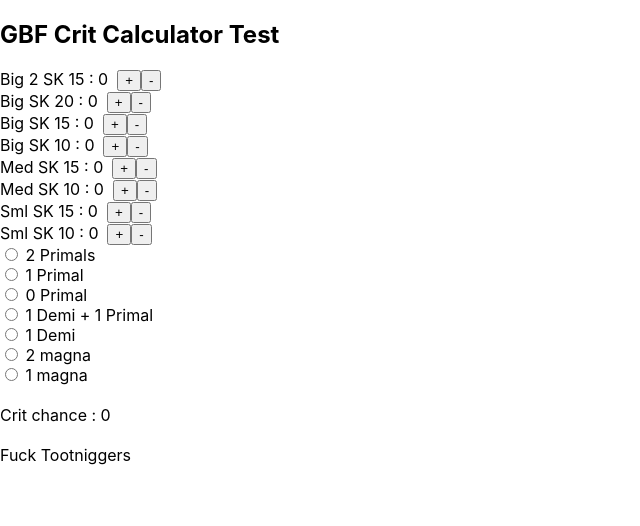
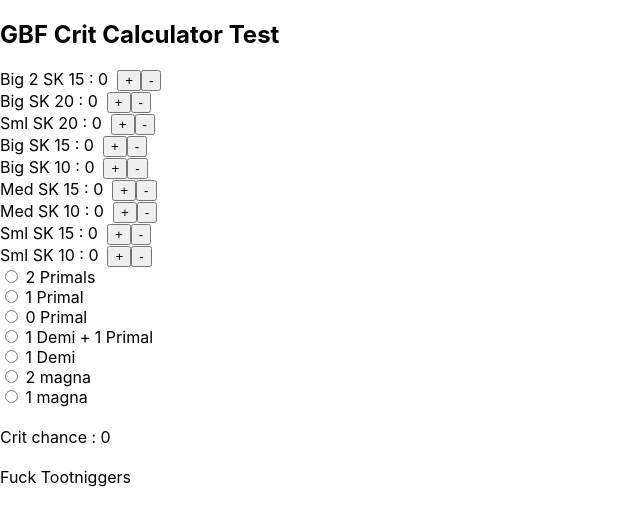
Before and after one commit to PogPoster/gbfcritcalc, a React (Create React App) app: page / in a window 1280 px wide. Shown: the top 526 px of the page, without its empty margins (0-640 px from the left). Built offline with nearby package versions, Linux system fonts and the light colour scheme.

Commit message:
sk20 sml

```diff
--- a/src/App.js
+++ b/src/App.js
@@ -13,6 +13,9 @@ class App extends React.Component {
       {skillName: "Big SK 20",
       count: 0,
       value: 11},
+      {skillName: "Sml SK 20",
+      count: 0,
+      value: 7.5},
       {skillName: "Big SK 15",
       count: 0,
       value: 10},
```
